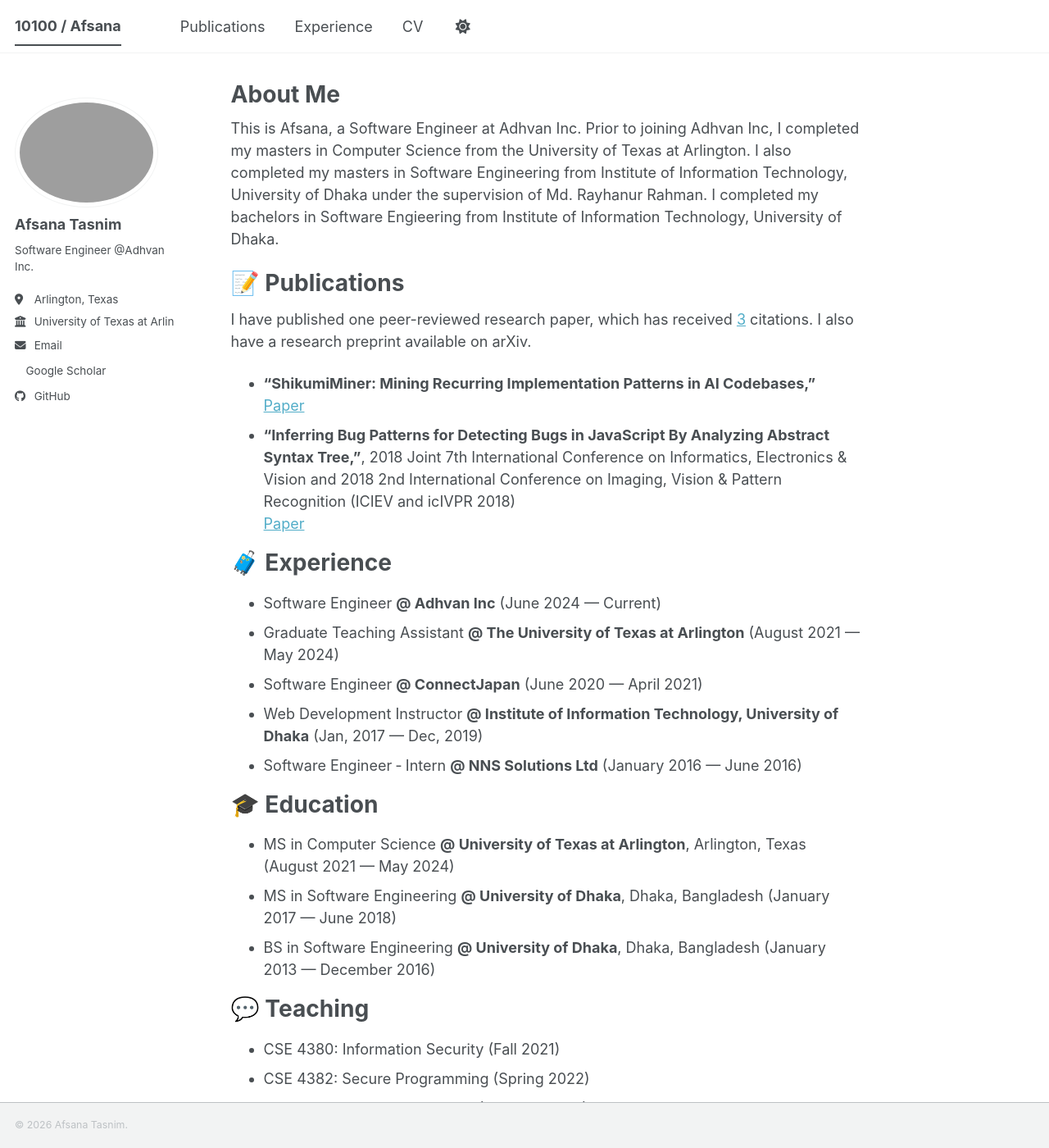
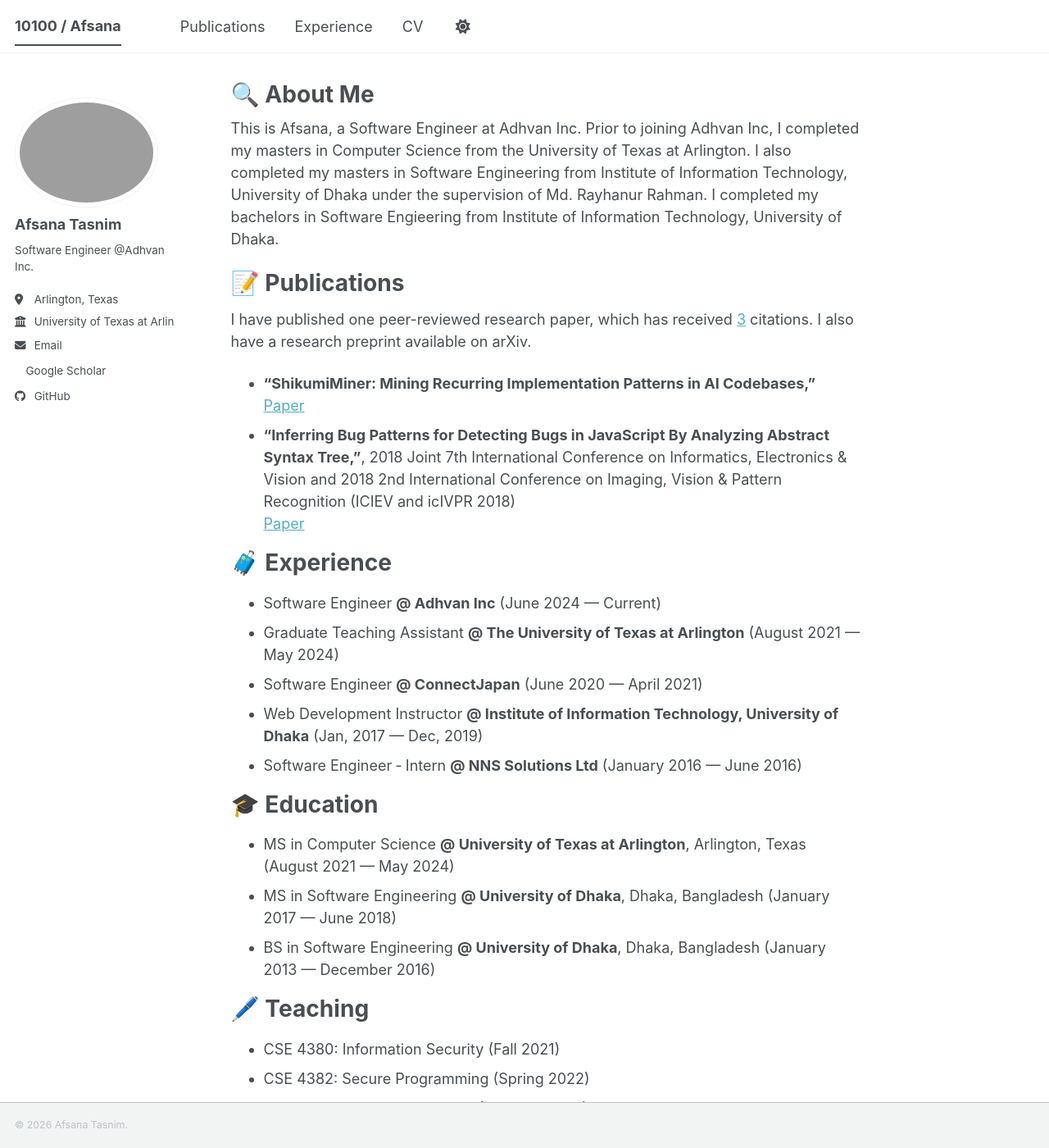
Before and after one commit to AfsanaTasnim/AfsanaTasnim.github.io, a Jekyll site: the page built from _pages/about.md, in a window 1280 px wide and 1400 px high. Shown: the whole window at 82% size. Built offline with Jekyll 4.4.1, drawn with Linux system fonts in a browser that asks for light colours; a style sheet for code colours, icons or effects is not loaded.

```diff
--- a/_pages/about.md
+++ b/_pages/about.md
@@ -1,6 +1,6 @@
 ---
 permalink: /
-title: "About Me"
+title: "🔍 About Me"
 author_profile: true
 redirect_from:
   - /about/
@@ -29,7 +29,7 @@ I have published one peer-reviewed research paper, which has received [3](https:
 - MS in Software Engineering **@ University of Dhaka**, Dhaka, Bangladesh (January 2017 — June 2018)
 - BS in Software Engineering **@ University of Dhaka**, Dhaka, Bangladesh (January 2013 — December 2016)
 
-# 💬 Teaching
+# 🖊️ Teaching
 - CSE 4380: Information Security (Fall 2021)
 - CSE 4382: Secure Programming (Spring 2022)
 - CSE 5315: Numerical Methods (Summer 2022)
@@ -41,7 +41,7 @@ I have published one peer-reviewed research paper, which has received [3](https:
 - CSE 2315: Discrete Structures (Spring 2024)
 
 
-# 📢 News
+# 📰 News
 - **October 2024:** Attended Snowflake World Tour 2024 in Dallas, Texas
 - **May 2024:** Graduated with a Master of Science in Computer Science from the University of Texas at Arlington
 - **May 2024:** Graduated with a Master of Science in Computer Science from the University of Texas at Arlington
```
